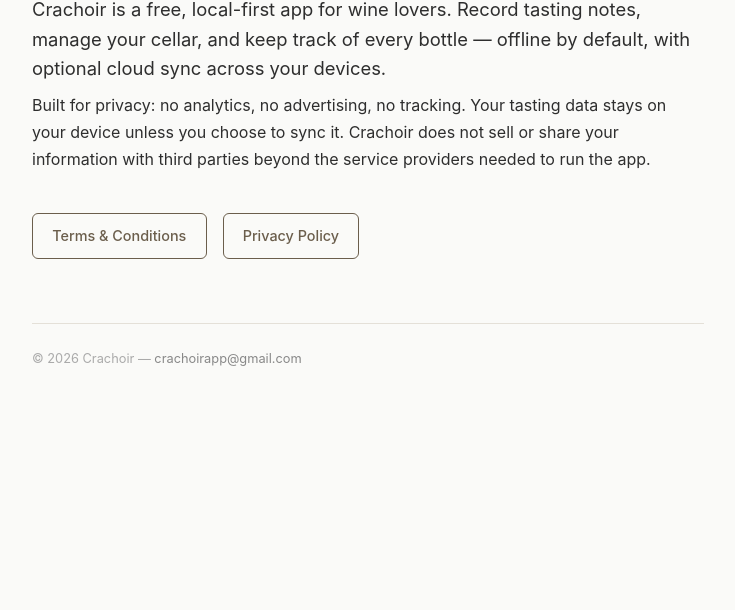
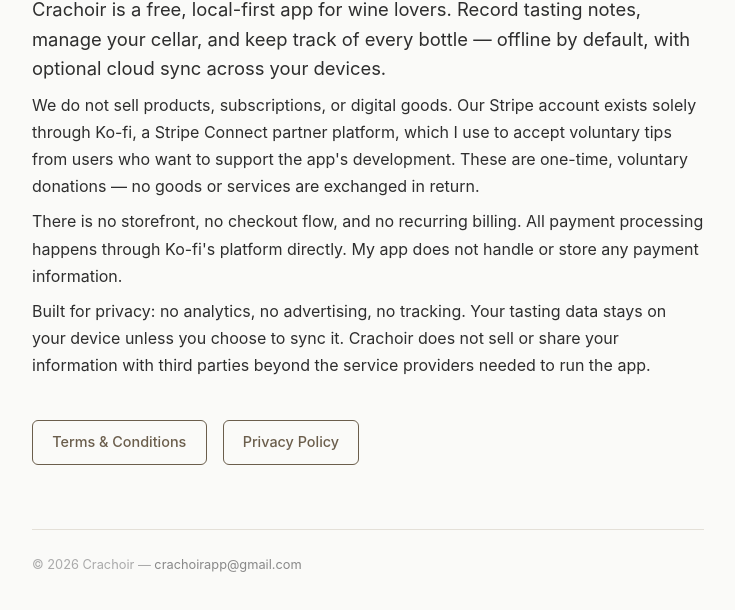
Before and after one commit to gfortin13/crachoir-site, a plain HTML site: page index.html in a window 1280 px wide. Shown: the part 190-800 px from the top of the page, without its empty margins (272-1007 px from the left). Drawn offline with Linux system fonts and the light colour scheme.

Commit message:
update copy

```diff
--- a/index.html
+++ b/index.html
@@ -25,6 +25,17 @@
     </p>
 
     <p>
+      We do not sell products, subscriptions, or digital goods. Our Stripe account exists solely through Ko-fi,
+      a Stripe Connect partner platform, which I use to accept voluntary tips from users who want to support the
+      app's development. These are one-time, voluntary donations — no goods or services are exchanged in return.
+    </p>
+
+    <p>
+      There is no storefront, no checkout flow, and no recurring billing. All payment processing happens through
+      Ko-fi's platform directly. My app does not handle or store any payment information.
+    </p>
+
+    <p>
       Built for privacy: no analytics, no advertising, no tracking. Your tasting
       data stays on your device unless you choose to sync it. Crachoir does not
       sell or share your information with third parties beyond the service
```
